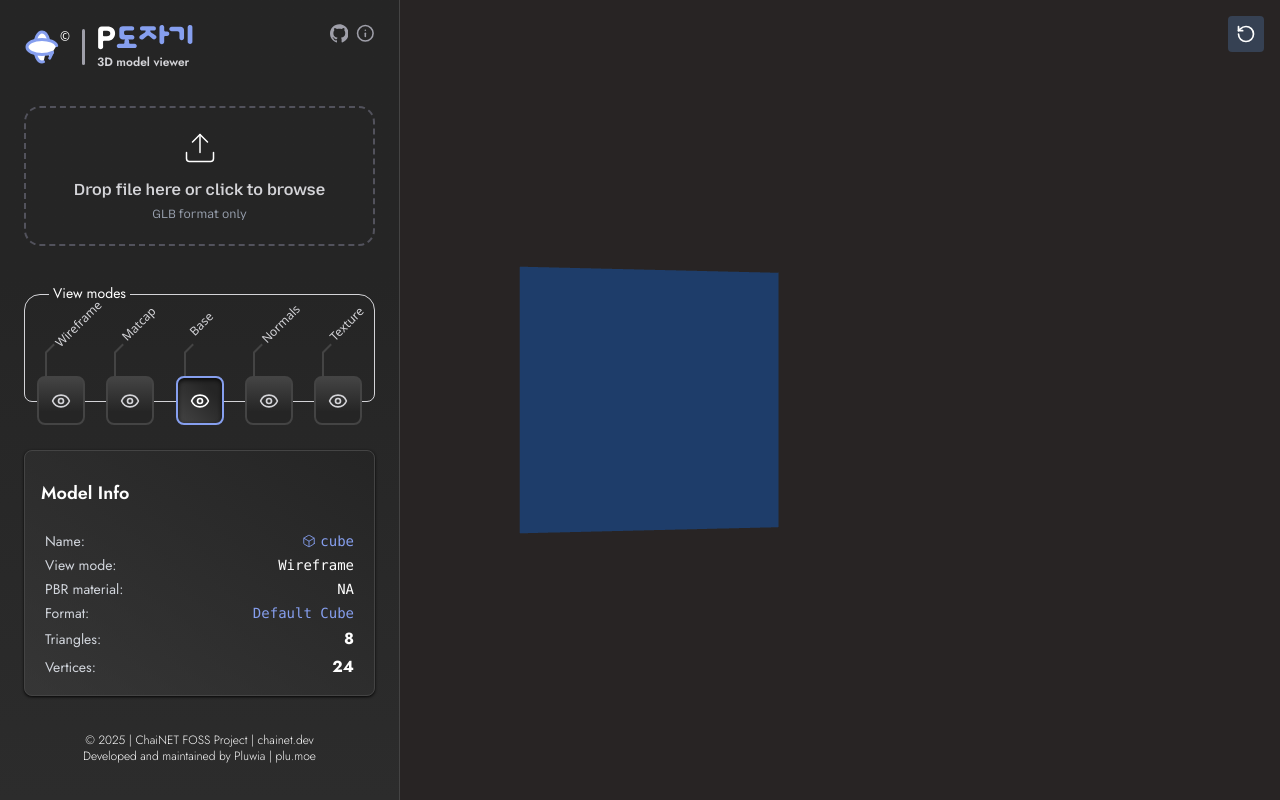
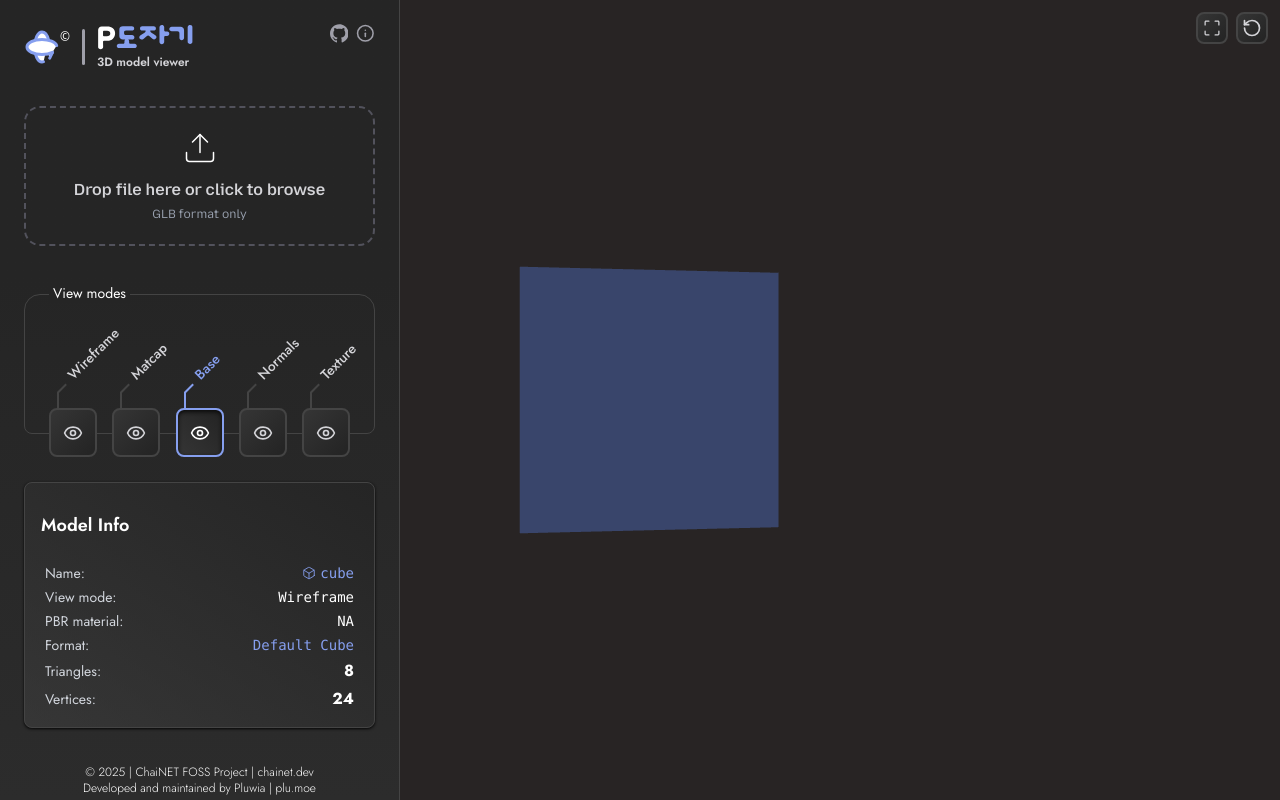
Before and after one commit to Chai-NET/Porcelana, a React (Vite) app: page / in a window 1280 px wide. Built offline with nearby package versions, Linux system fonts and the light colour scheme.

Commit message:
0.15 | Major UI changes.

```diff
--- a/src/components/3d-viewer/Controls.jsx
+++ b/src/components/3d-viewer/Controls.jsx
@@ -1,11 +1,13 @@
 import React from "react";
 import { RotateCcw } from "lucide-react";
+import ScreenButton from "./FullScreenButon.jsx";
 
 const Controls = ({ onReset }) => (
-  <div className="fixed top-4 right-4 flex gap-2">
+  <div className="fixed top-3 right-3 flex gap-2">
+    <ScreenButton className="shadow-darkBlack from-dark25 to-dark35 border-dark44 hover:border-accent hover:text-accent cursor-pointer rounded-lg border-2 bg-gradient-to-tl from-10% p-1 text-left text-sm text-nowrap text-zinc-300 transition-all duration-300 ease-in-out hover:bg-zinc-100" />
     <button
       onClick={onReset}
-      className="rounded bg-gray-700 p-2 transition-colors hover:bg-gray-600"
+      className="shadow-darkBlack from-dark25 to-dark35 border-dark44 hover:border-accent hover:text-accent cursor-pointer rounded-lg border-2 bg-gradient-to-tl from-10% p-1 text-left text-sm text-nowrap text-zinc-300 transition-all duration-300 ease-in-out hover:bg-zinc-100"
       title="Reset Camera"
     >
       <RotateCcw size={20} />
--- /dev/null
+++ b/src/components/3d-viewer/FullScreenButon.jsx
@@ -0,0 +1,27 @@
+import { useState, useEffect } from "react";
+import { GoScreenFull, GoScreenNormal } from "react-icons/go";
+
+export default function FullscreenButton({ className }) {
+  const [isFullscreen, setIsFullscreen] = useState(false);
+
+  useEffect(() => {
+    const updateState = () => setIsFullscreen(!!document.fullscreenElement);
+    document.addEventListener("fullscreenchange", updateState);
+    return () => document.removeEventListener("fullscreenchange", updateState);
+  }, []);
+
+  const toggleFullscreen = () =>
+    document.fullscreenElement
+      ? document.exitFullscreen()
+      : document.documentElement.requestFullscreen().catch(console.error);
+
+  return (
+    <button
+      onClick={toggleFullscreen}
+      aria-label={isFullscreen ? "Exit fullscreen" : "Enter fullscreen"}
+      className={className}
+    >
+      {isFullscreen ? <GoScreenNormal size={20} /> : <GoScreenFull size={20} />}
+    </button>
+  );
+}
--- a/src/components/3d-viewer/SidePanel/ViewModeControls.jsx
+++ b/src/components/3d-viewer/SidePanel/ViewModeControls.jsx
@@ -2,12 +2,12 @@ import { Eye } from "lucide-react";
 import { div } from "three/tsl";
 
 const ViewModeControls = ({ viewMode, setViewMode }) => (
-  <div className="relative mb-6 h-35 w-full rounded-2xl rounded-b-lg border border-zinc-300">
+  <div className="border-dark44 relative mb-6 h-36 min-h-35 w-full rounded-2xl rounded-b-lg border">
     <h3 className="font-jost bg-dark25 absolute -top-3 mx-6 block px-1 text-sm">
       View modes
     </h3>
     <div className="absolute -bottom-6 w-full px-3">
-      <div className="flex justify-between gap-1 2xl:gap-3">
+      <div className="flex justify-between gap-1 md:px-3 2xl:gap-2">
         {[
           { key: "wireframe", label: "Wireframe" },
           { key: "matcap", label: "Matcap" },
@@ -17,19 +17,35 @@ const ViewModeControls = ({ viewMode, setViewMode }) => (
           { key: "texture", label: "Texture" },
         ].map(({ key, label }) => (
           <div>
-            <p className="absolute -top-6 ml-3 origin-center -rotate-45 text-xs text-zinc-300">
+            <p
+              className={`font-jost absolute -top-4 ml-7 origin-bottom-left -rotate-45 text-sm font-medium transition-colors delay-200 duration-500 ease-in-out ${
+                viewMode === key ? "text-accent" : "text-zinc-300"
+              }`}
+            >
               {label}
             </p>
-            <div className="bg-dark44 ml-2 h-3 w-[2px] origin-bottom-left rotate-45" />
 
-            <div className="bg-dark44 ml-2 h-6 w-[2px]" />
+            {/* Arrows */}
+            <div className="">
+              {/* <div className="bg-dark44 -mb-1 ml-5 size-2 rounded-full" /> */}
+              <div
+                className={`ml-2 h-3 w-[2px] origin-bottom-left rotate-45 transition-colors delay-100 duration-300 ease-in-out ${
+                  viewMode === key ? "bg-accent" : "bg-dark44"
+                } `}
+              />
+              <div
+                className={`ml-2 h-4 w-[2px] transition-colors duration-300 ${
+                  viewMode === key ? "bg-accent" : "bg-dark44"
+                } `}
+              />
+            </div>
             <button
               key={key}
               onClick={() => setViewMode(key)}
-              className={`shadow-darkBlack from-dark25 to-dark44 cursor-pointer rounded-lg border-2 from-25% p-3 text-left text-sm text-nowrap transition-all duration-300 ease-in-out 2xl:p-4 ${
+              className={`shadow-darkBlack from-dark25 to-dark35 cursor-pointer rounded-lg border-2 from-10% p-3 text-left text-sm text-nowrap transition-all duration-300 ease-in-out ${
                 viewMode === key
                   ? "border-accent bg-gradient-to-bl text-white shadow-inner"
-                  : "border-dark44 bg-gradient-to-t text-zinc-300 hover:bg-zinc-100"
+                  : "border-dark44 bg-gradient-to-tl text-zinc-300 hover:bg-zinc-100"
               }`}
             >
               {/* {label} */}
--- a/src/components/3d-viewer/utils/materials.js
+++ b/src/components/3d-viewer/utils/materials.js
@@ -23,7 +23,7 @@ export const createMaterial = (mode, geometry, customTexture) => {
   switch (mode) {
     case "wireframe":
       return new THREE.MeshBasicMaterial({
-        color: 0x0000ff,
+        color: 0x444444,
         wireframe: true,
       });
 
@@ -35,7 +35,7 @@ export const createMaterial = (mode, geometry, customTexture) => {
 
     case "basecolor":
       return new THREE.MeshLambertMaterial({
-        color: 0x4e8eed,
+        color: 0x869fef,
       });
 
     case "normals":
--- a/src/hooks/useThreeScene.js
+++ b/src/hooks/3D_space.js
@@ -2,7 +2,7 @@ import { useRef, useEffect, useState } from "react";
 import * as THREE from "three";
 import { createMaterial } from "../components/3d-viewer/utils/materials";
 
-export const useThreeScene = () => {
+export const TDSpace = () => {
   const mountRef = useRef(null);
   const sceneRef = useRef(null);
   const rendererRef = useRef(null);
--- a/src/index.css
+++ b/src/index.css
@@ -136,9 +136,11 @@
 
   /* Colors */
   --color-dark44: #444444;
+  --color-dark35: #353535;
+  --color-dark30: #2e2e2e;
+  --color-dark25: #252525;
   --color-bg: #282424;
   --color-accent: #869fef;
-  --color-dark25: #252525;
   --color-darkBlack: #0a0a0a;
 }
 
--- a/src/pages/main_page.jsx
+++ b/src/pages/main_page.jsx
@@ -1,6 +1,6 @@
 import React, { useState, useCallback } from "react";
 import * as THREE from "three";
-import { useThreeScene } from "../hooks/useThreeScene.js";
+import { TDSpace } from "../hooks/3D_space.js";
 import { createMaterial } from "../components/3d-viewer/utils/materials.js";
 import Controls from "../components/3d-viewer/Controls.jsx";
 import SidePanel from "../components/3d-viewer/SidePanel/sidePanel.jsx";
@@ -18,8 +18,7 @@ const MainPage = () => {
   const [lastMousePos, setLastMousePos] = useState({ x: 0, y: 0 });
   const [modelTexture, setModelTexture] = useState(null);
 
-  const { mountRef, sceneRef, cameraRef, meshRef, stats, setStats } =
-    useThreeScene();
+  const { mountRef, sceneRef, cameraRef, meshRef, stats, setStats } = TDSpace();
 
   const handleMouseDown = useCallback((e) => {
     setIsDragging(true);
```
